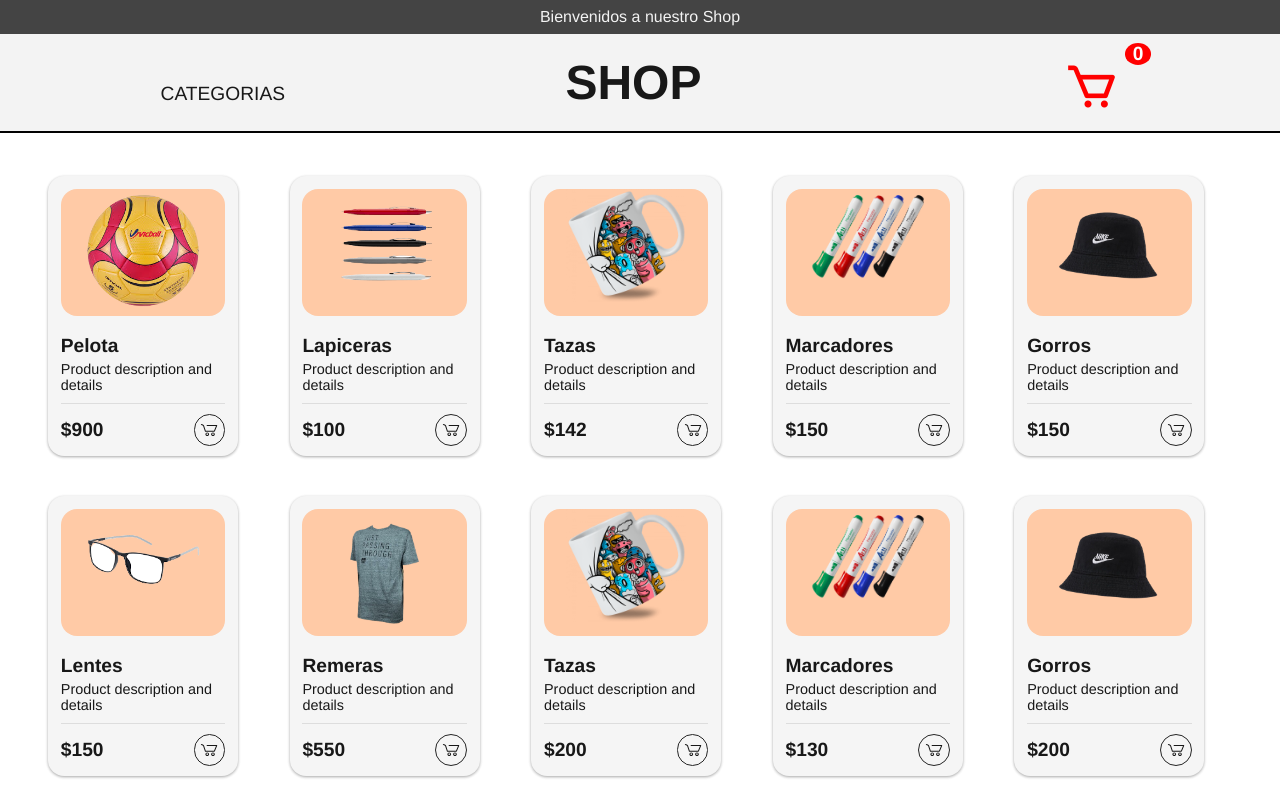
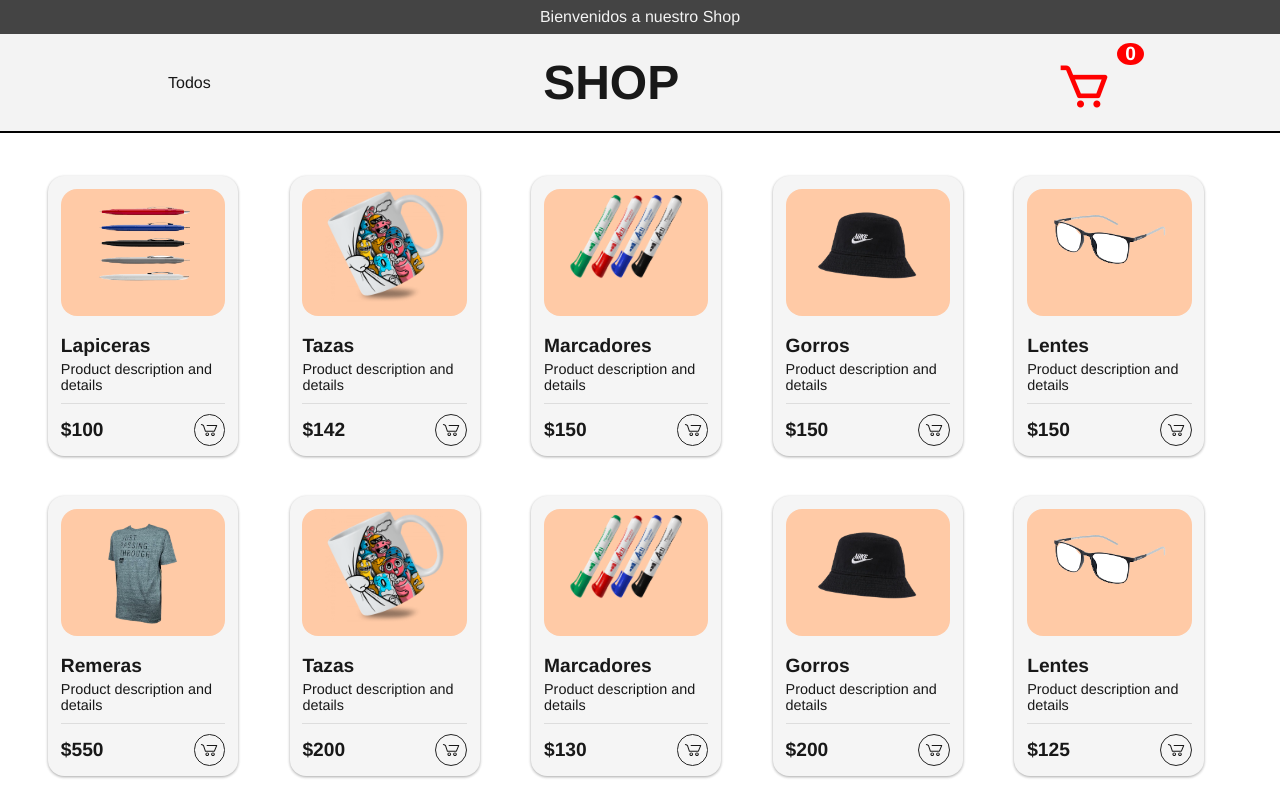
Before and after one commit to Kevin-del-Rio/Shop, a website: page paginas/catalogo.html in a window 1280 px wide. Shown: the top 800 px of the page. Drawn offline with nearby package versions, Linux system fonts and the light colour scheme.

Commit message:
filtrado por categoria funcionando

```diff
--- a/javaScript/main.js
+++ b/javaScript/main.js
@@ -1,5 +1,5 @@
 let stockProductos = [
-    { id: 1, categoria:"Deporte", nombre: "Pelota", img: "../img/catalogo/pelota.png", precio: 900, cantidad: 1 },
+    // { id: 1, categoria:"Deporte", nombre: "Pelota", img: "../img/catalogo/pelota.png", precio: 900, cantidad: 1 },
     { id: 2, categoria:"Utiles", nombre: "Lapiceras", img: "../img/catalogo/lapiceras.png", precio: 100, cantidad: 1 },
     { id: 3, categoria:"Bazar", nombre: "Tazas", img: "../img/catalogo/tazas.png", precio: 142, cantidad: 1 },
     { id: 4, categoria:"Utiles", nombre: "Marcadores", img: "../img/catalogo/marcadores.png", precio: 150, cantidad: 1 },
@@ -124,12 +124,18 @@ function restarCantidad(prod) {
     actualizarCarrito()
 }
 // Filtrado Por Categoria
-// estoy trabajando en el filtrado de los productos.
-// por el momento funciona ejecutando la funcion desde la consola.
-// filtradoPorCategoria(categoria deseada) y se muestra en el html/
-function filtradoPorCategoria(cat){
-    const productosCat = stockProductos.filter((producto) => producto.categoria === cat);
-    mostrasProductos(productosCat);
+let category = "";
+function categoryValue(){
+	category = document.getElementById("category").value
+    const productosCat = stockProductos.filter((producto) => producto.categoria === category);
+	if(productosCat.length > 0){
+		mostrasProductos(productosCat)
+	}else if(category === "Todos"){
+		mostrasProductos(stockProductos)
+	}else{
+        contenedorProductos.innerHTML = "no hay producos"
+    }
+
 }
 // Mostrar Productos
 function mostrasProductos(productosCat){
--- a/paginas/catalogo.html
+++ b/paginas/catalogo.html
@@ -20,7 +20,16 @@
         <h3 class="saludo__bienvenida">Bienvenidos a nuestro Shop</h3>
     </div>
     <header class="header">
-        <div class="header__categoria"><a class="categoria" href="#">Categorias</a></div>
+        <div class="category">
+            <select id="category" onclick="categoryValue()">
+              <option value="Todos">Todos</option>
+              <option value="Bazar">Bazar</option>
+              <option value="Accesorio">Accesorios</option>
+              <option value="Deporte">Deporte</option>
+              <option value="Vestimenta">Vestimenta</option>
+              <option value="Utiles">Utiles</option>
+            </select>
+          </div>
         <div class="header__logo"><a class="logo" href="../index.html">SHOP</a></div>
         <div class="header__carrito">
             <div class="carrito__icon" onclick="openCarrito()">
```
